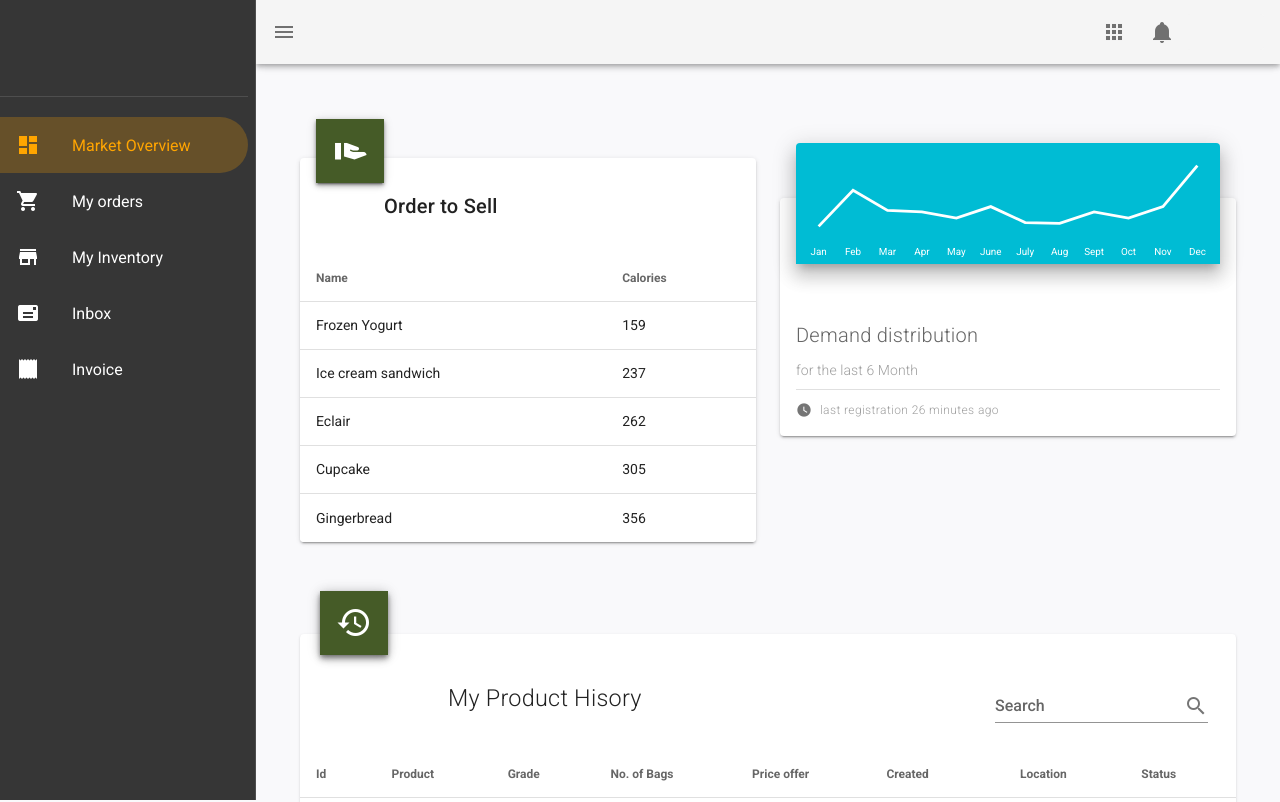
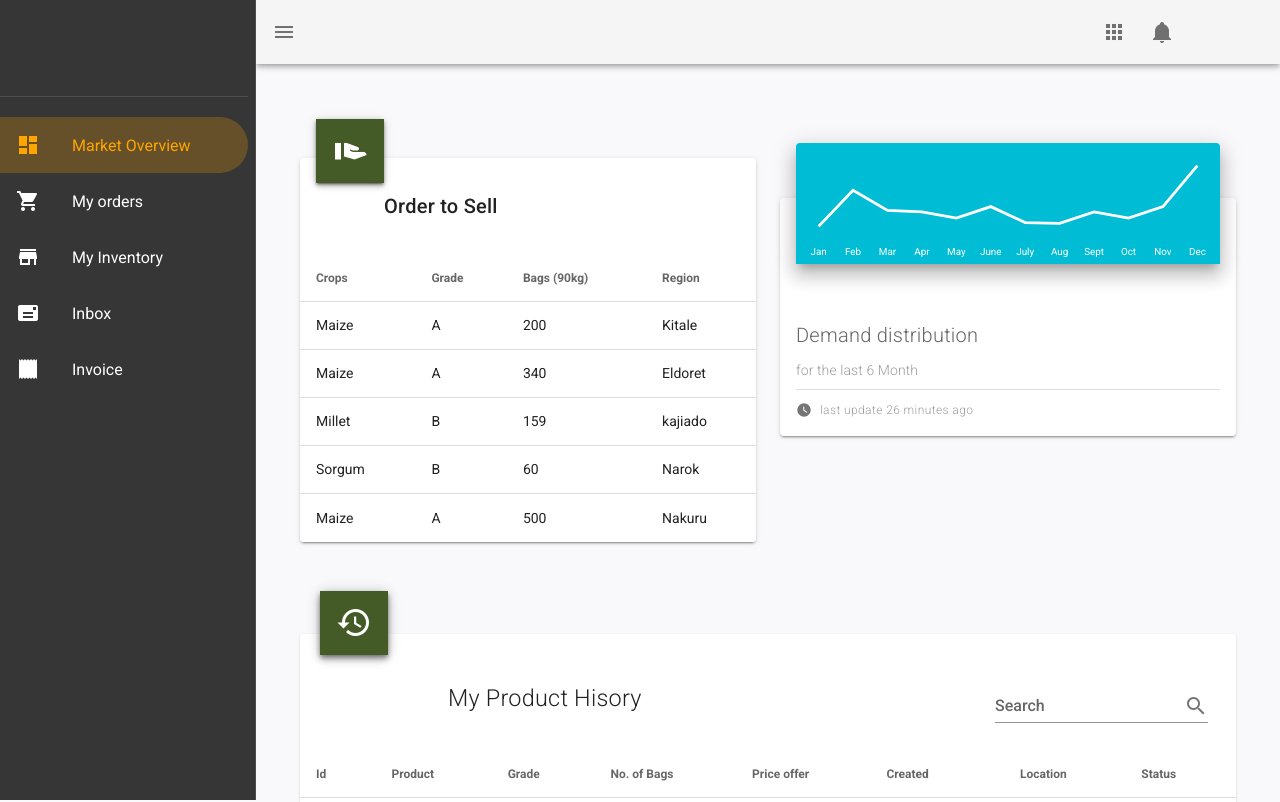
Before and after one commit to peterchege/armu, a Vue app: page /dashboard in a window 1280 px wide. Shown: the top 802 px of the page. Built offline with nearby package versions, Linux system fonts and the light colour scheme; what vue-axios-cors would draw is missing.

Commit message:
orders of most requested product

```diff
--- a/src/components/card/Bid.vue
+++ b/src/components/card/Bid.vue
@@ -4,10 +4,16 @@
       <thead>
         <tr>
           <th class="text-left">
-            Name
+            Crops
           </th>
           <th class="text-left">
-            Calories
+            Grade
+          </th>
+          <th class="text-left">
+            Bags (90kg)
+          </th>
+          <th class="text-left">
+            Region
           </th>
         </tr>
       </thead>
@@ -16,8 +22,10 @@
           v-for="item in desserts"
           :key="item.name"
         >
-          <td>{{ item.name }}</td>
-          <td>{{ item.calories }}</td>
+          <td>{{ item.product }}</td>
+          <td>{{ item.grade }}</td>
+          <td>{{ item.orders }}</td>
+          <td>{{ item.region }}</td>
         </tr>
       </tbody>
     </template>
@@ -30,25 +38,36 @@
       return {
         desserts: [
           {
-            name: 'Frozen Yogurt',
-            calories: 159,
+            product: 'Maize',
+            grade: 'A',
+            orders: 200,
+            region: 'Kitale'
           },
           {
-            name: 'Ice cream sandwich',
-            calories: 237,
+            product: 'Maize',
+            grade: 'A',
+            orders: 340,
+            region: 'Eldoret'
           },
           {
-            name: 'Eclair',
-            calories: 262,
+            product: 'Millet',
+            grade: 'B',
+            orders: 159,
+            region: 'kajiado'
           },
           {
-            name: 'Cupcake',
-            calories: 305,
+            product: 'Sorgum',
+            grade: 'B',
+            orders: 60,
+            region:'Narok'
           },
           {
-            name: 'Gingerbread',
-            calories: 356,
+            product: 'Maize',
+            grade: 'A',
+            orders: 500,
+            region:'Nakuru',
           },
+
 
         ],
       }
--- a/src/components/card/Demand.vue
+++ b/src/components/card/Demand.vue
@@ -32,7 +32,7 @@
       >
         mdi-clock
       </v-icon>
-      <span class="caption grey--text font-weight-light">last registration 26 minutes ago</span>
+      <span class="caption grey--text font-weight-light">last update 26 minutes ago</span>
     </v-card-text>
   </v-card>
 </template>
```
